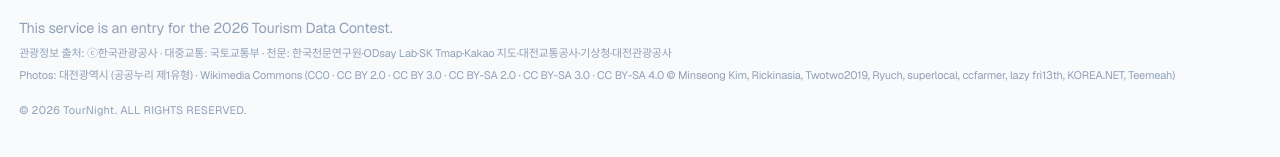
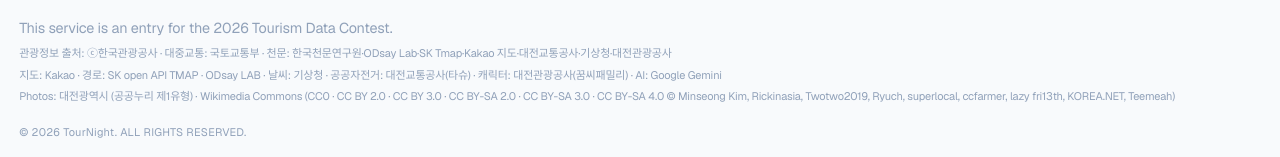
Before and after one commit to muhan-daejeon/TourNight, a Next.js app: page /en in a window 1280 px wide. Shown: the part 2746-2903 px from the top of the page. Built offline with nearby package versions, Linux system fonts and the light colour scheme; no server answers; the database is empty; a web font is replaced by a local one.

Commit message:
푸터에 나머지 데이터·API 제공처 출처 표기 - 카카오·TMAP·ODsay·기상청·타슈·꿈씨패밀리·Gemini

```diff
--- a/src/components/Footer.tsx
+++ b/src/components/Footer.tsx
@@ -89,6 +89,12 @@ export default function Footer() {
             관광정보 출처: ⓒ한국관광공사 · 대중교통: 국토교통부 · 천문:
             한국천문연구원·ODsay Lab·SK Tmap·Kakao 지도·대전교통공사·기상청·대전관광공사
           </p>
+          {/* 그 밖의 데이터·API 제공처 — 각 이용약관과 공공누리 출처표시 의무 */}
+          <p className="mt-1 text-[11px] text-slate-400">
+            지도: Kakao · 경로: SK open API TMAP · ODsay LAB · 날씨: 기상청 ·
+            공공자전거: 대전교통공사(타슈) · 캐릭터: 대전관광공사(꿈씨패밀리) ·
+            AI: Google Gemini
+          </p>
           {/* 공공누리 1유형 출처표시 의무 이행 */}
           <p className="mt-1 text-[11px] text-slate-400">
             Photos: 대전광역시 (공공누리 제1유형) · Wikimedia Commons (CC0 · CC
```
